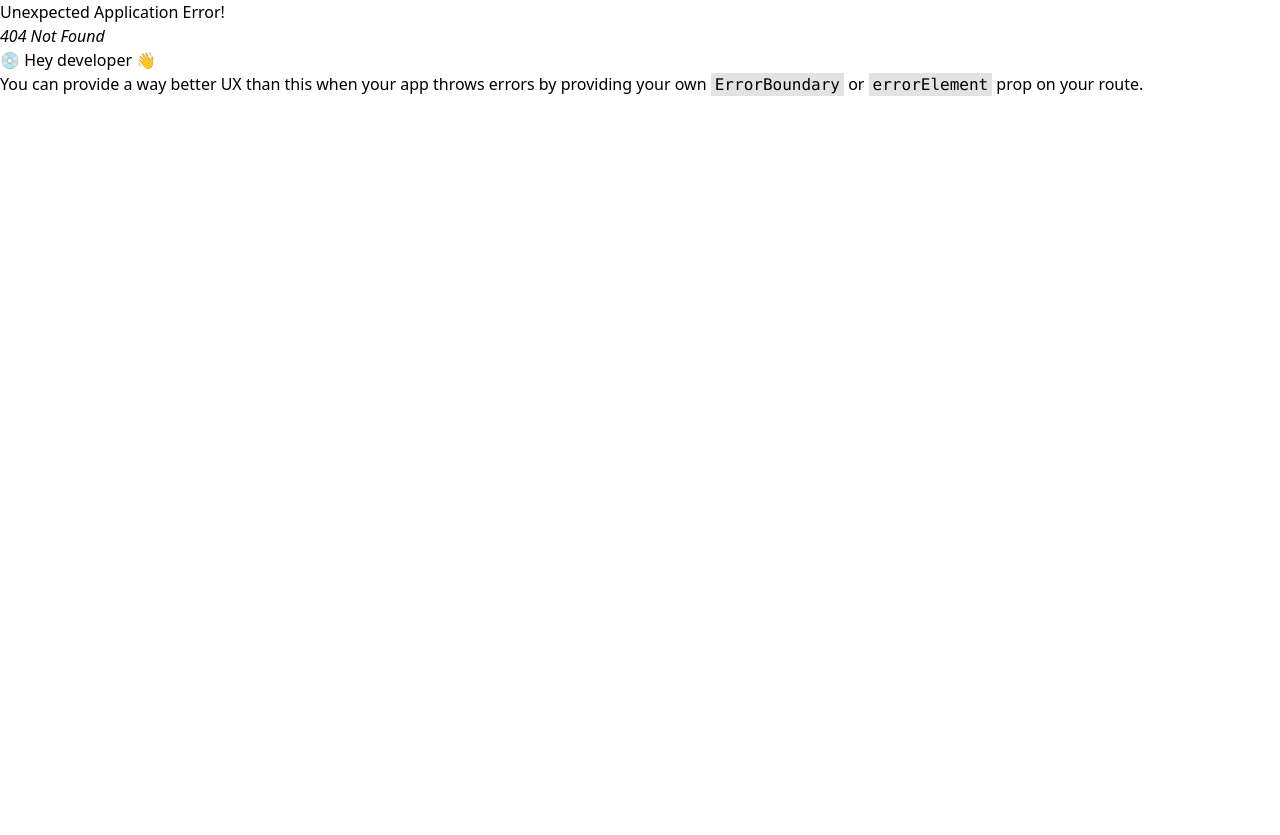
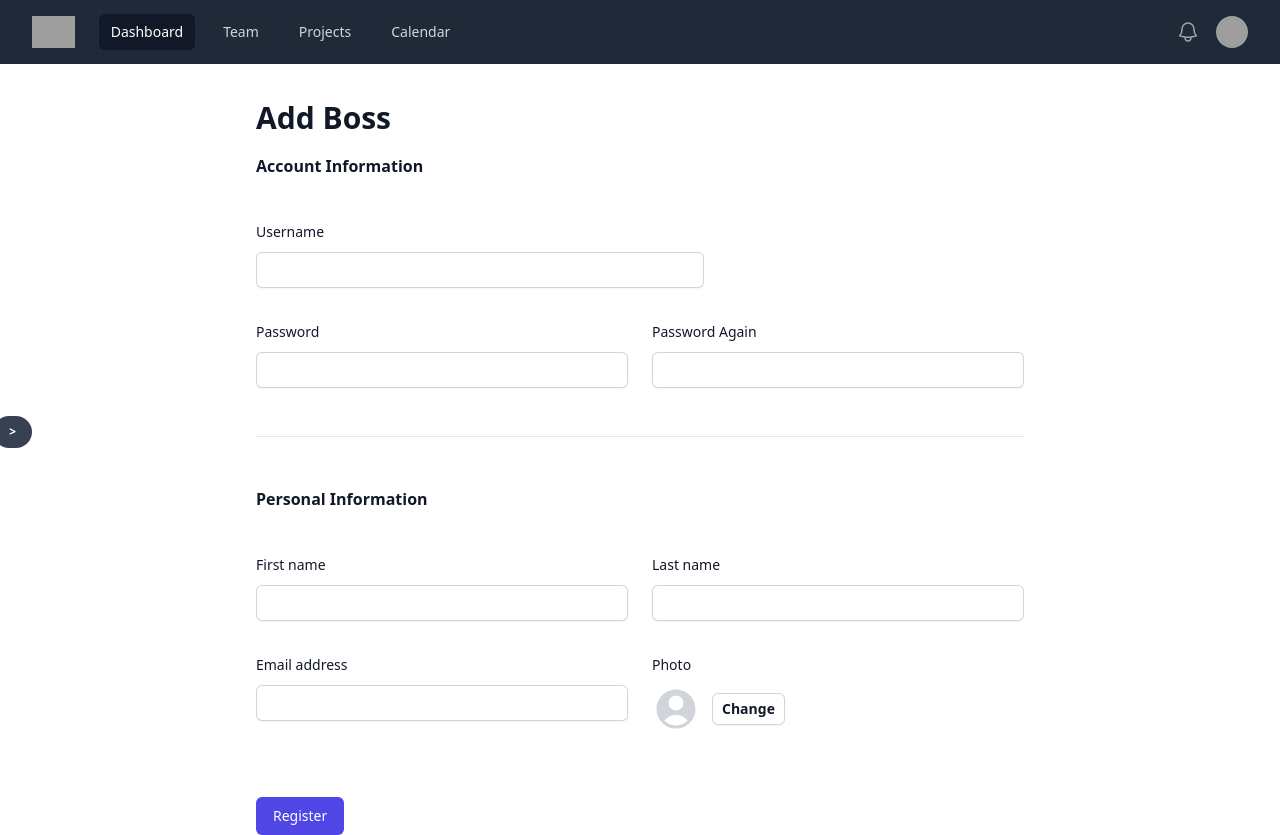
Before and after one commit to CodeFusion-General/WASFrontend, a React (Vite) app: page /boss-register in a window 1280 px wide. Before the commit this address had no page. Before the commit the page ends 800 px from the top, so only its background shows below. Built offline with nearby package versions, Linux system fonts and the light colour scheme; grey boxes are pictures that could not be loaded.

Commit message:
Props configured for register.

```diff
--- a/src/App.jsx
+++ b/src/App.jsx
@@ -27,8 +27,16 @@ const router = createBrowserRouter([
                 index: true,
             },
             {
-                path: "/register",
-                element: <UserAdd />,
+                path: "/employee-register",
+                element: <UserAdd
+                    type = "Employee"
+                />,
+            },
+            {
+                path: "/boss-register",
+                element: <UserAdd
+                    type = "Boss"
+                />,
             },
             {
                 path: "/stores",
--- a/src/userPages/userAddPage/UserAdd.jsx
+++ b/src/userPages/userAddPage/UserAdd.jsx
@@ -3,8 +3,8 @@ import {useEffect, useState} from "react";
 import { CiCircleCheck } from "react-icons/ci";
 import {addAccount} from "../../api/user/UserApi.jsx";
 
-export default function UserAdd() {
-
+export default function UserAdd(props) {
+    const {type} = props;
     const [account, setAccount] = useState({ username: '', password: '', password_again: '' });
     const [passwordsMatch, setPasswordsMatch] = useState(false);
     const [user, setUser] = useState({ email: '', name: '', surname: '' });
@@ -39,7 +39,7 @@ export default function UserAdd() {
         formData.append('email', user.email);
         formData.append('username', account.username);
         formData.append('password', account.password);
-        formData.append('role', 'EMPLOYEE');
+        formData.append('role', type.toString().toUpperCase());
 
         const fileInput = document.getElementById('photoInput');
         if (fileInput.files.length > 0) {
@@ -68,7 +68,7 @@ export default function UserAdd() {
             <form className="mx-auto max-w-screen-md mt-10"  onSubmit={handleRegister}>
                 <div className="space-y-12">
                     <div className="border-b border-gray-900/10 pb-12">
-                        <h2 className="font-semibold leading-7 text-gray-900 text-3xl">Add Employee</h2>
+                        <h2 className="font-semibold leading-7 text-gray-900 text-3xl">Add {type}</h2>
                         <h2 className="text-base font-semibold leading-7 text-gray-900 mt-5">Account Information</h2>
                         <div className="mt-10 grid grid-cols-1 gap-x-6 gap-y-8 sm:grid-cols-6">
                             <div className="sm:col-span-4">
```
